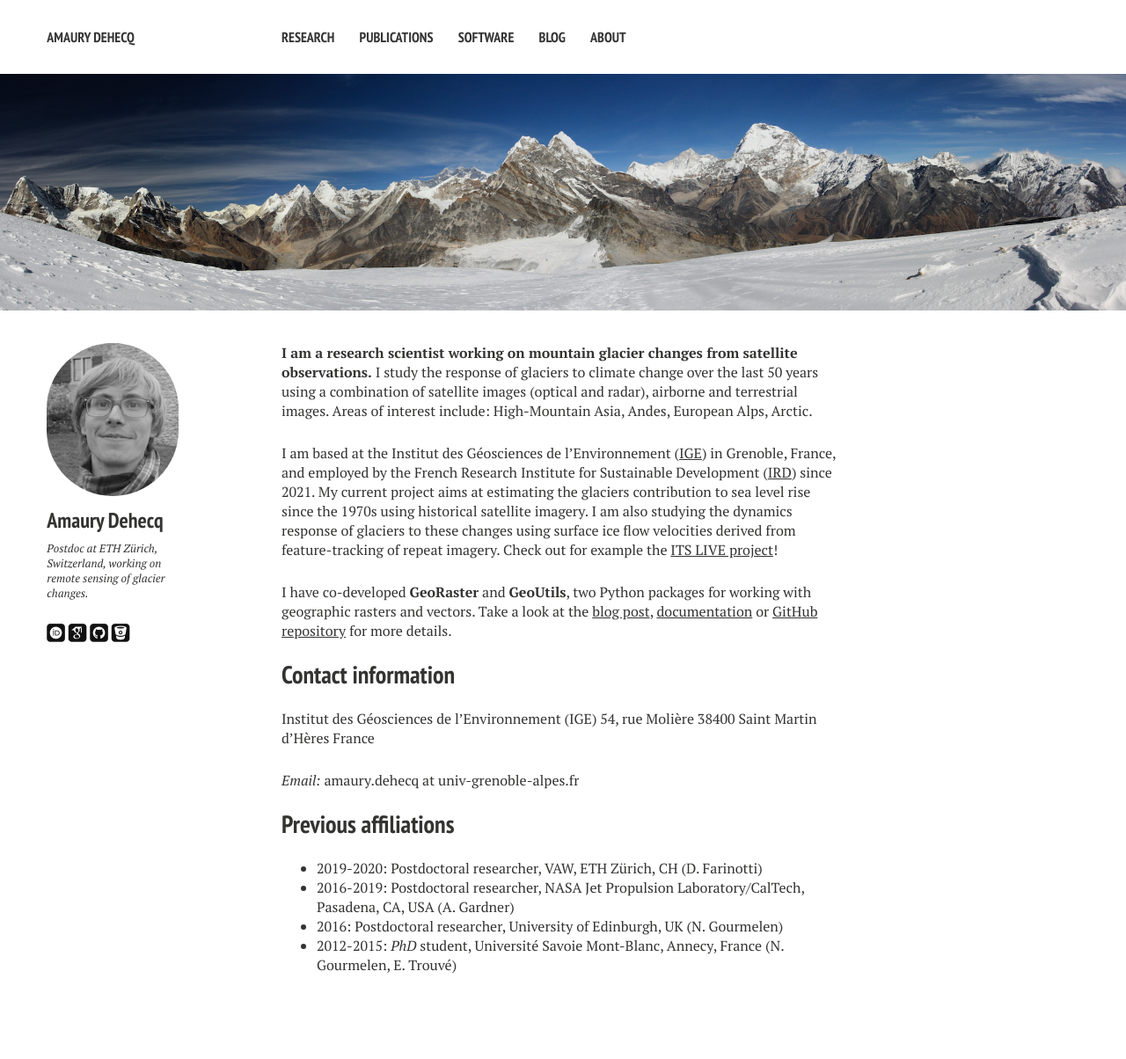
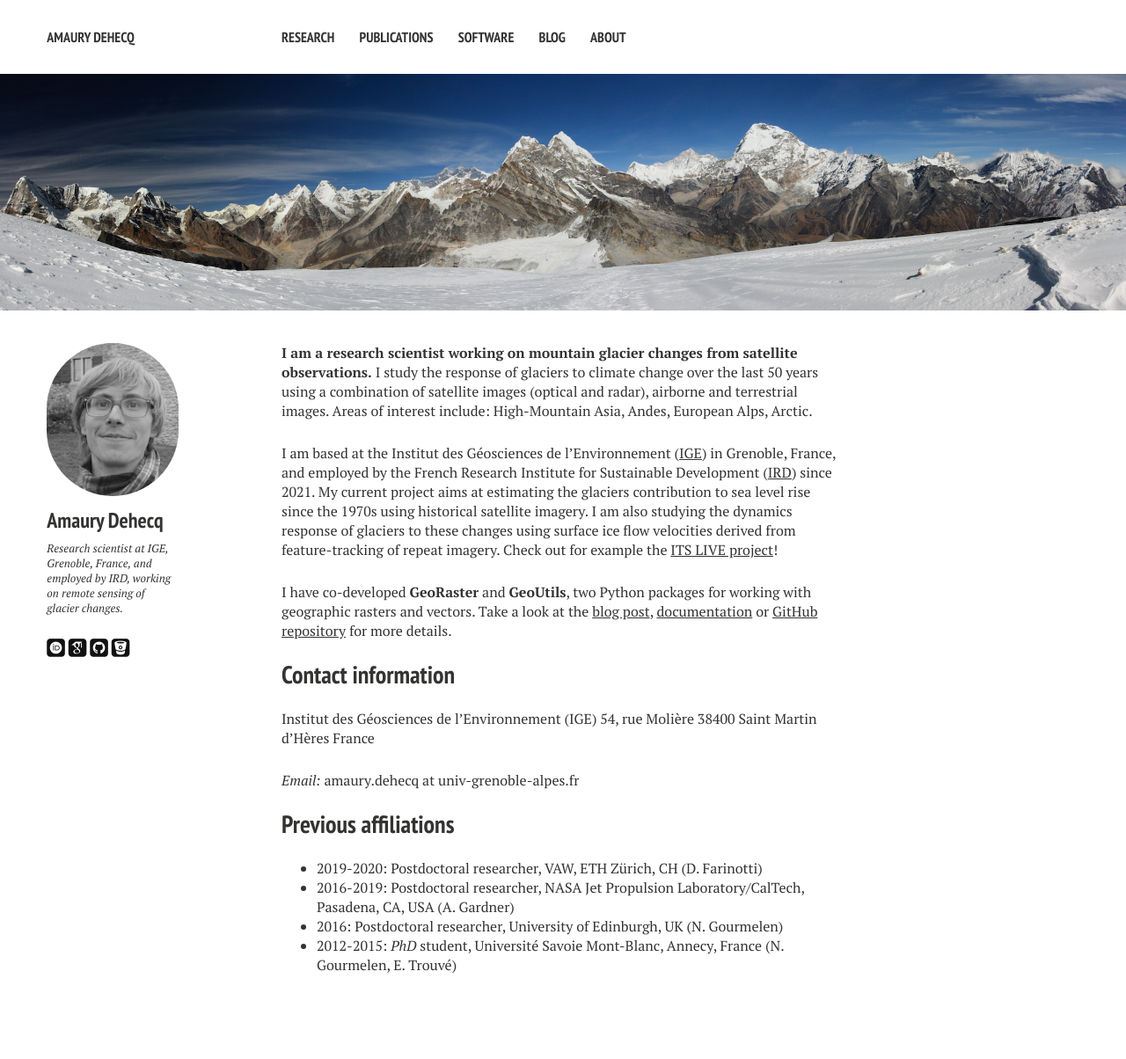
Before and after one commit to adehecq/adehecq.github.io, a Jekyll site: the page built from index.md, in a window 1280 px wide. Shown: the whole page at 88% size. Built offline with Jekyll 4.4.1, drawn with Linux system fonts in a browser that asks for light colours; nearby versions of some CDN libraries; some web fonts are replaced.

Commit message:
Update affiliation in mini bio (_config.yml)

```diff
--- a/_config.yml
+++ b/_config.yml
@@ -1,7 +1,7 @@
 # Site wide configuration
 
 title: Amaury Dehecq
-bio: "Postdoc at ETH Zürich, Switzerland, working on remote sensing of glacier changes."
+bio: "Research scientist at IGE, Grenoble, France, and employed by IRD, working on remote sensing of glacier changes."
 locale: en_US
 url:
 image:
@@ -32,7 +32,7 @@ kramdown:
 owner:
   name: Amaury Dehecq
   avatar: photo_profil.jpg
-  bio: "Postdoc at ETH Zürich, Switzerland, working on remote sensing of glacier changes."
+  bio: "Research scientist at IGE, Grenoble, France, and employed by IRD, working on remote sensing of glacier changes."
   github: adehecq
   bitbucket: adehecq
   orcid: 0000-0002-5157-1183
```
